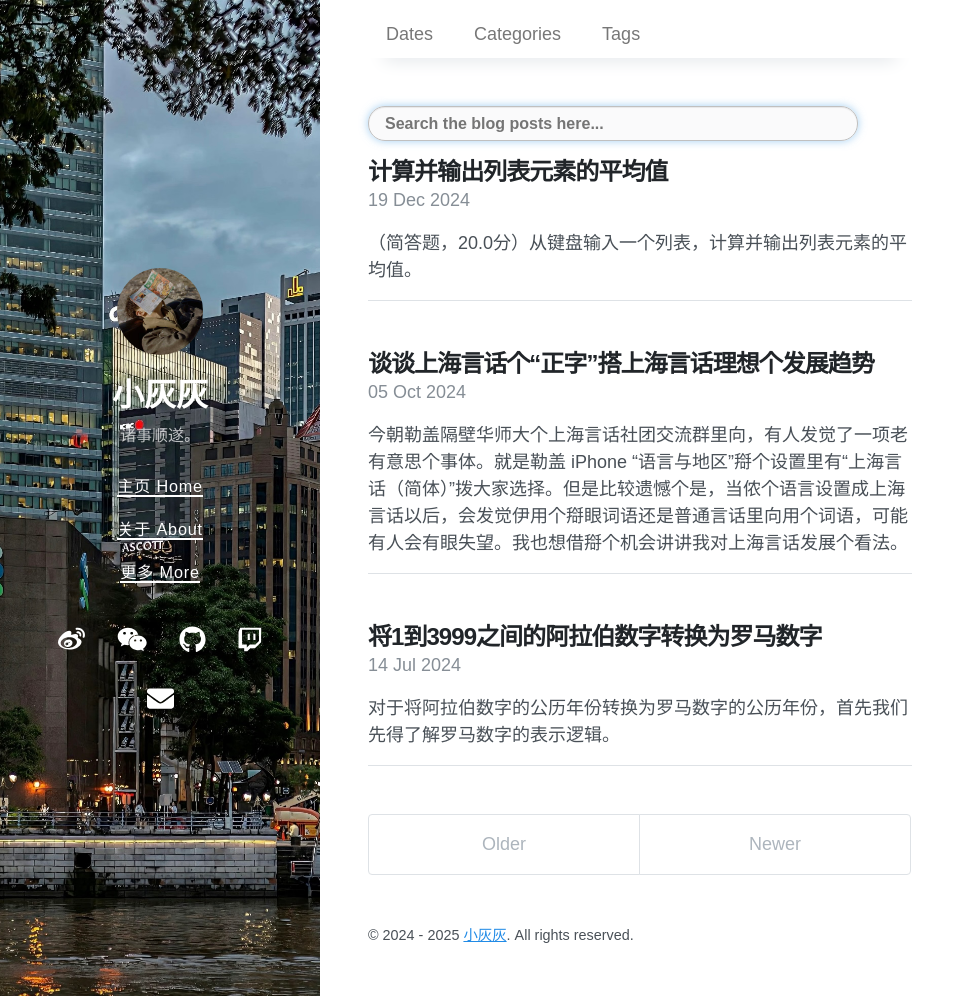
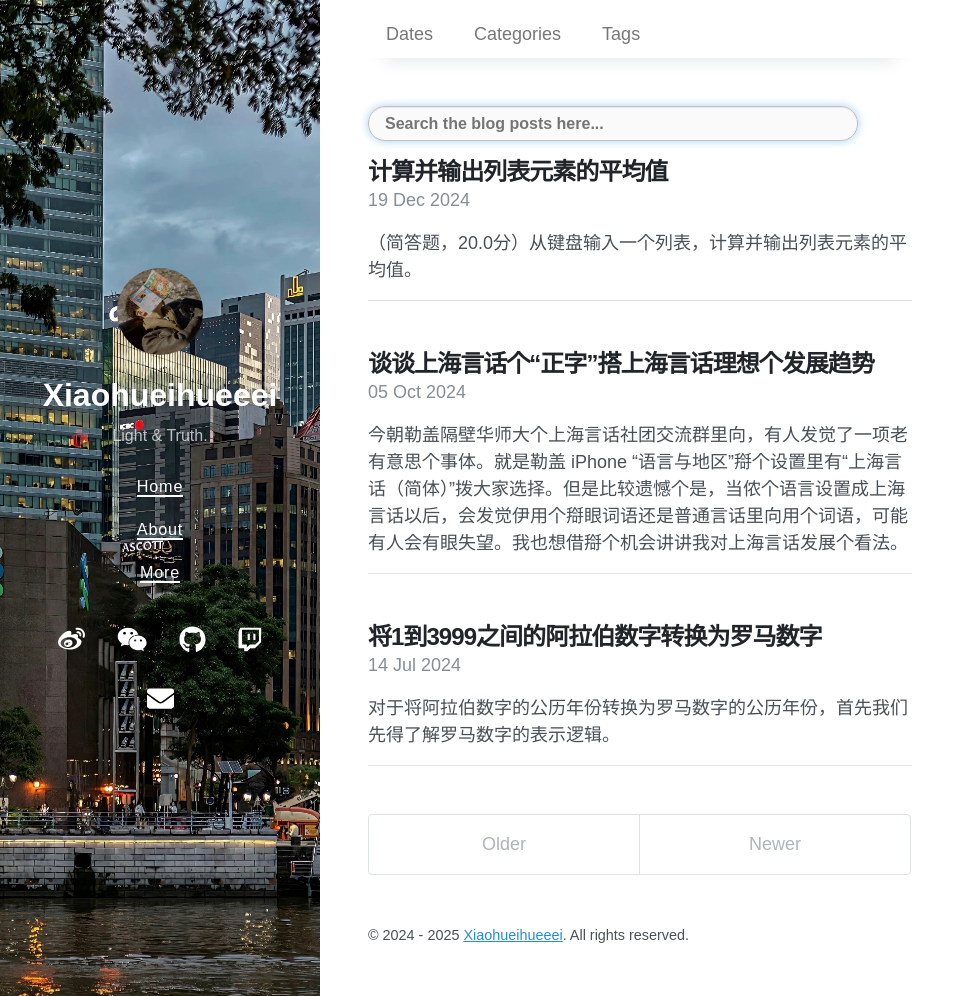
Before and after one commit to josephhaaan/josephhaaan.github.io, a Jekyll site: the page built from index.html, in a window 1280 px wide and 996 px high. Shown: the whole window, without its empty margins (0-975 px from the left). Built offline with Jekyll 4.4.1, drawn with Linux system fonts in a browser that asks for light colours; nearby versions of some CDN libraries; the list of posts is cut into pages by our own code.

Commit message:
2025/06/03/12:45 - Modified the contents.

```diff
--- a/_config.yml
+++ b/_config.yml
@@ -1,6 +1,6 @@
 # Setup
-title: 小灰灰
-description: "诸事顺遂。"
+title: Xiaohueihueeei
+description: "Light & Truth."
 url: https://josephhaaan.github.io
 avatar: /images/tx2.jpg
 paginate: 8
@@ -52,6 +52,6 @@ sass:
 
 # Specify the author for blog posts
 author:
-  name: 小灰灰
+  name: Xiaohueihueeei
   url: /about
   email:
--- a/_data/navigation.yml
+++ b/_data/navigation.yml
@@ -1,6 +1,6 @@
-- title: 主页 Home
+- title: Home
   url: /
-- title: 关于 About
+- title: About
   url: /about
-- title: 更多 More
+- title: More
   url: /more
```
